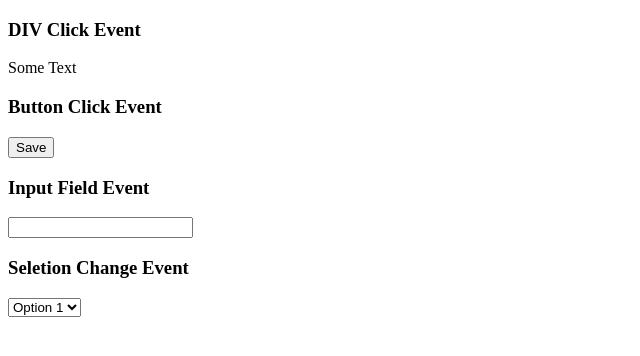
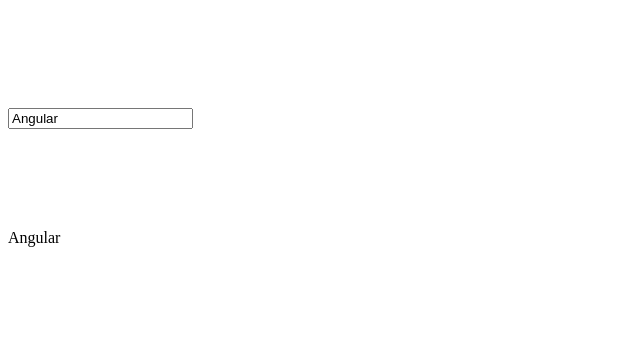
Before and after one commit to jamshed-qureshi/angular_course, an Angular app: page / in a window 1280 px wide. Shown: the top 356 px of the page, without its empty margins (0-640 px from the left). Built offline with nearby package versions, Linux system fonts and the light colour scheme.

Commit message:
8.TwoWayDataBinding

```diff
--- a/src/app/app.component.html
+++ b/src/app/app.component.html
@@ -1 +1,2 @@
-<app-vii-event-binding></app-vii-event-binding>
+<!-- <p>App Works !!</p> -->
+<app-viii-two-way-data-binding></app-viii-two-way-data-binding>
--- /dev/null
+++ b/src/app/lessons/viii-two-way-data-binding/viii-two-way-data-binding.component.css
@@ -0,0 +1,3 @@
+.p-top{
+    padding-top: 100px;
+}
--- /dev/null
+++ b/src/app/lessons/viii-two-way-data-binding/viii-two-way-data-binding.component.html
@@ -0,0 +1,4 @@
+<div class="p-top"></div>
+<input [(ngModel)]="data">
+<div class="p-top"></div>
+<div>{{ data }}</div>
--- /dev/null
+++ b/src/app/lessons/viii-two-way-data-binding/viii-two-way-data-binding.component.ts
@@ -0,0 +1,10 @@
+import { Component } from '@angular/core';
+
+@Component({
+  selector: 'app-viii-two-way-data-binding',
+  templateUrl: './viii-two-way-data-binding.component.html',
+  styleUrls: ['./viii-two-way-data-binding.component.css']
+})
+export class VIIITwoWayDataBindingComponent {
+ data = 'Angular';
+}
```
Also changed, not shown: src/app/app.module.ts (+5 -2 lines).
